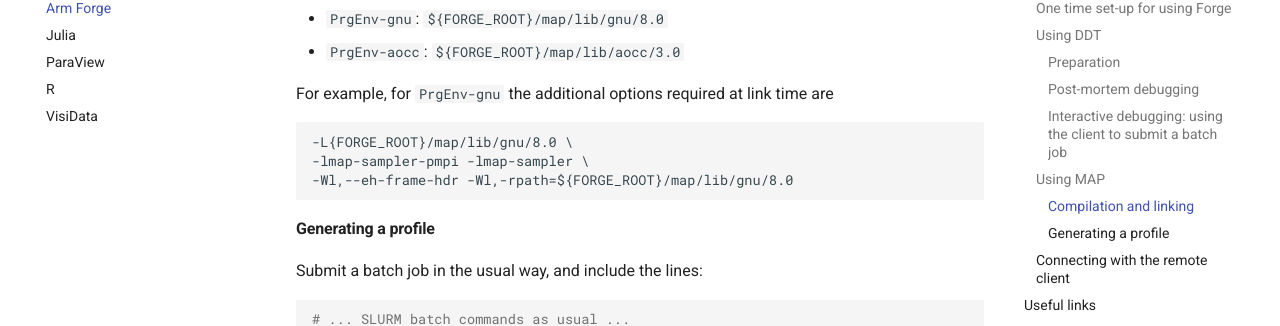
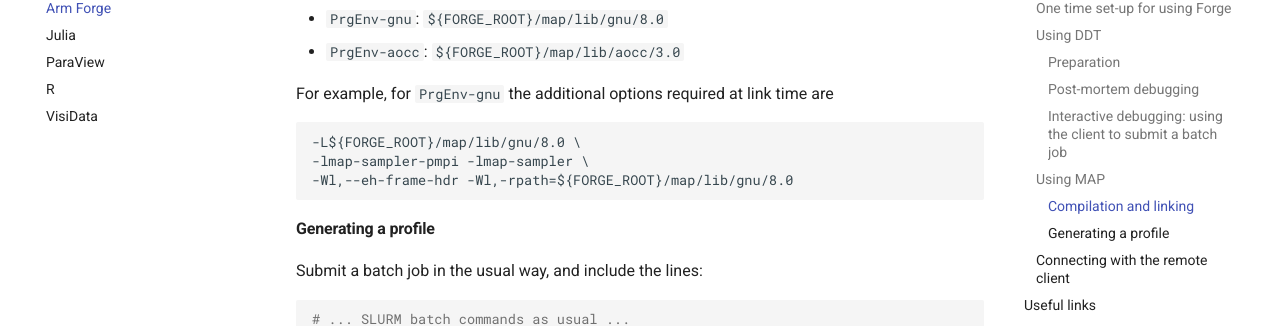
Before and after one commit to ARCHER2-HPC/archer2-docs, an MkDocs documentation site: the page built from docs/data-tools/arm-forge.md, in a window 1280 px wide and 900 px high, scrolled down 4042 px. Shown: the part 127-453 px from the top of the window. Built offline with MkDocs 1.6.1 and Material for MkDocs 9.7.7, drawn with Linux system fonts in a browser that asks for light colours; comment, search, counter and statistics services are not loaded.

Commit message:
Fix typo

````diff
--- a/docs/data-tools/arm-forge.md
+++ b/docs/data-tools/arm-forge.md
@@ -187,7 +187,7 @@ environments:
 For example, for `PrgEnv-gnu` the additional options required at link time
 are
 ```
--L{FORGE_ROOT}/map/lib/gnu/8.0 \
+-L${FORGE_ROOT}/map/lib/gnu/8.0 \
 -lmap-sampler-pmpi -lmap-sampler \
 -Wl,--eh-frame-hdr -Wl,-rpath=${FORGE_ROOT}/map/lib/gnu/8.0
 ```
````
